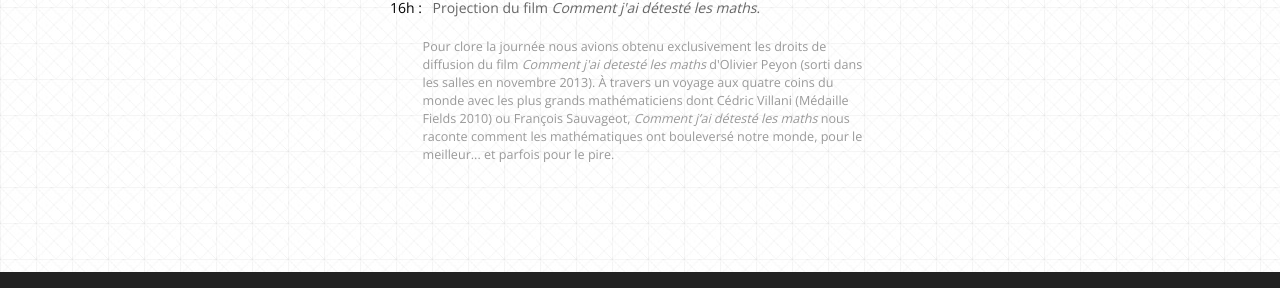
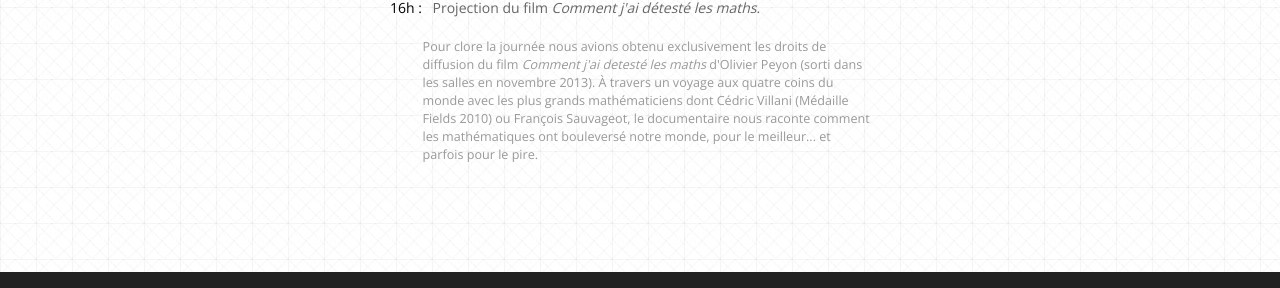
Before and after one commit to Piday/piday.github.io, a Jekyll site: the page built from programme2014.html, in a window 1280 px wide and 1309 px high. Shown: the part 965-1253 px from the top of the window. Built offline with Jekyll 4.4.1, drawn with Linux system fonts in a browser that asks for light colours; nearby versions of some CDN libraries; Markdown is read by kramdown in place of the engine named in the settings.

Commit message:
documentaire

```diff
--- a/programme2014.html
+++ b/programme2014.html
@@ -53,7 +53,7 @@ permalink: Archives/2014/Programme/
           <p>
         <a class = "horaire" name = "cafe">16h :</a> Projection du film <em>Comment j'ai détesté les maths</em>.
         </p>
-		<blockquote>Pour clore la journée nous avions obtenu exclusivement les droits de diffusion du film <em>Comment j'ai detesté les maths</em> d'Olivier Peyon (sorti dans les salles en novembre 2013). À travers un voyage aux quatre coins du monde avec les plus grands mathématiciens dont Cédric Villani (Médaille Fields 2010) ou François Sauvageot, <em>Comment j’ai détesté les maths</em> nous raconte comment les mathématiques ont bouleversé notre monde, pour le meilleur... et parfois pour le pire.</blockquote>
+		<blockquote>Pour clore la journée nous avions obtenu exclusivement les droits de diffusion du film <em>Comment j'ai detesté les maths</em> d'Olivier Peyon (sorti dans les salles en novembre 2013). À travers un voyage aux quatre coins du monde avec les plus grands mathématiciens dont Cédric Villani (Médaille Fields 2010) ou François Sauvageot, le documentaire nous raconte comment les mathématiques ont bouleversé notre monde, pour le meilleur... et parfois pour le pire.</blockquote>
         </li>
       </ul>
     </div>
```
